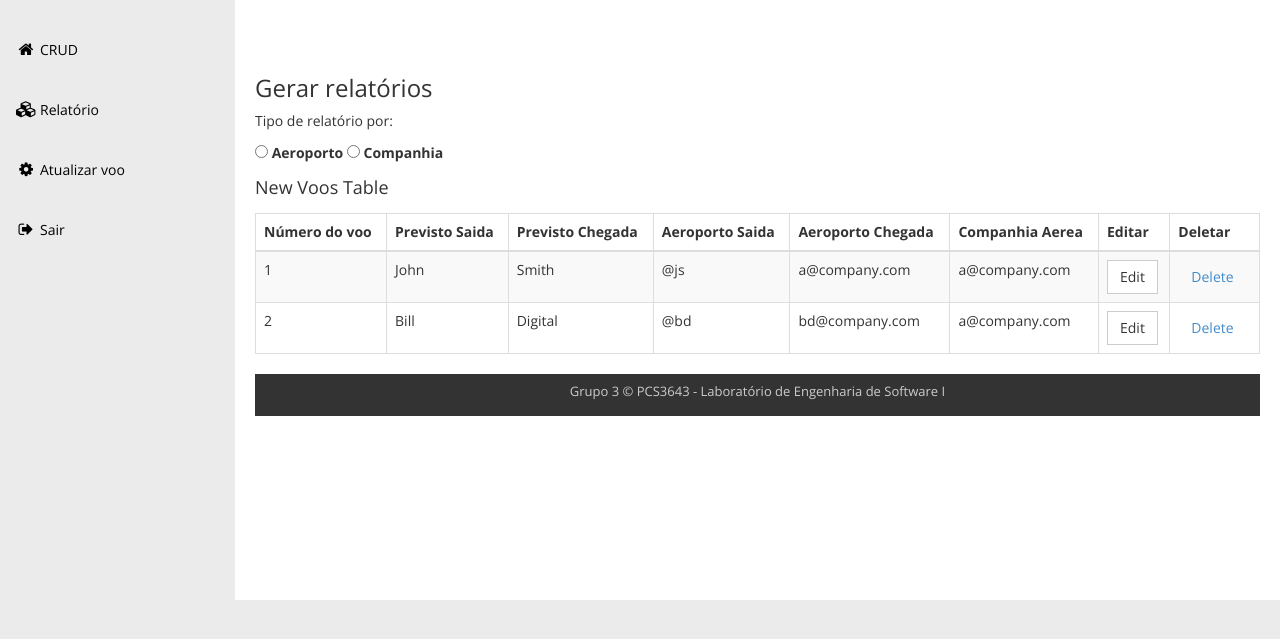
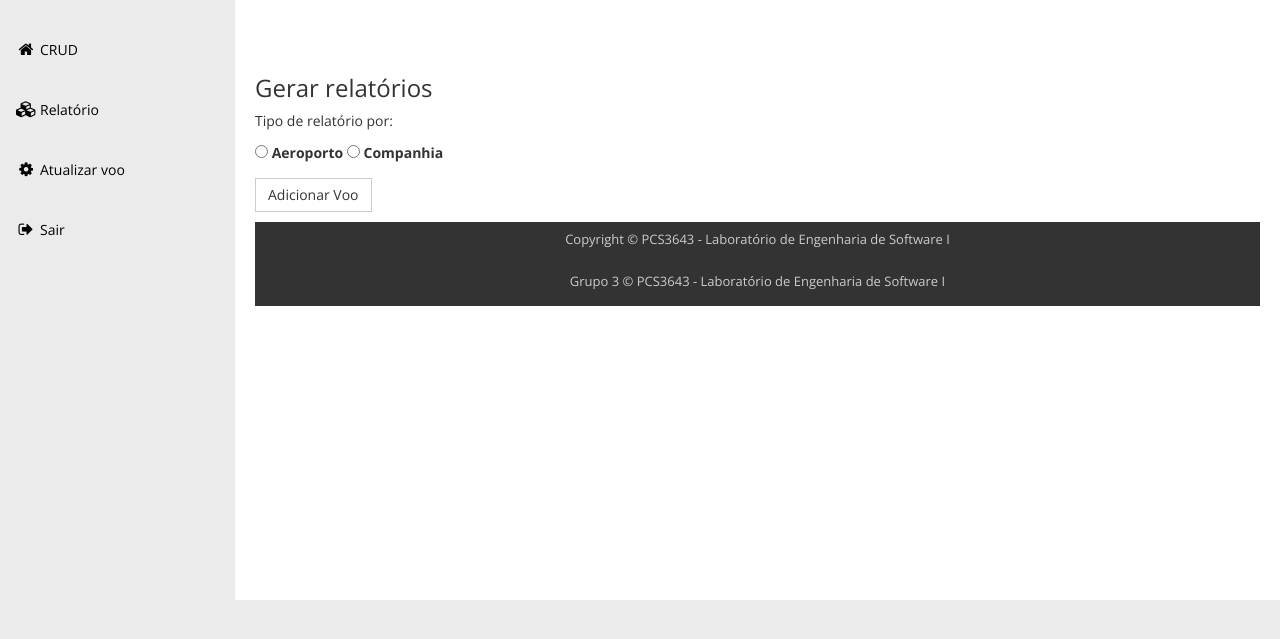
Before and after one commit to ggm801/Lab-Eng-Soft, a Django app: page /relatorio in a window 1280 px wide. Shown: the part 50-689 px from the top of the page. Run offline with Django 4.2, Linux system fonts and the light colour scheme; a user stored in the database is signed in; some libraries are stand-ins or nearby versions.

Commit message:
Trabalhando no relatorio.

```diff
--- a/MyProject/MyProject/urls.py
+++ b/MyProject/MyProject/urls.py
@@ -25,6 +25,7 @@ urlpatterns = [
     path('relatorio', views.relatorio, name='relatorio'),
     path('atualizarvoo', views.updateflight, name='atualizarvoo'),
     path('formPage', views.vooForm),
+    path('relatorioFormPage', views.relatorioForm),
     path('update_voo/<str:pk>', views.vooUpdateForm, name='update_voo'),
     path('delete_voo/<str:pk>', views.deleteVoo, name='delete_voo')
 
--- a/MyProject/book/forms.py
+++ b/MyProject/book/forms.py
@@ -13,6 +13,11 @@ class VooFormulario(forms.ModelForm):
 
         #widgets = {"DH_PREVISTO_SAIDA": forms.TimeInput}
 
+class RelatorioFormulario(forms.ModelForm):
+    class Meta:
+        model = Voo
+        fields = ['DH_PREVISTO_SAIDA','DH_PREVISTO_CHEGADA','NM_AEROPORTO_SAIDA','NM_AEROPORTO_CHEGADA']
+
 class VooFormularioUpdate(forms.ModelForm):
     class Meta:
         model = Voo
--- a/MyProject/book/views.py
+++ b/MyProject/book/views.py
@@ -3,7 +3,7 @@ from .models import Voo, VooReal
 from django.template import loader
 from django.http import HttpResponse
 from django.shortcuts import render
-from .forms import VooFormulario, VooFormularioUpdate
+from .forms import VooFormulario, VooFormularioUpdate, RelatorioFormulario
 from django.contrib.auth import authenticate,login
 from django.contrib.auth.forms import AuthenticationForm
 from django.contrib.auth.decorators import login_required
@@ -16,6 +16,10 @@ def crud(request):
     context = {'voo': voo}
     return HttpResponse(template.render(context, request))
 
+# Definir: o que é o relatório
+# O que vc precisa pro relatório: datas, quais voos
+# O Forms de inputs de coisas pro relatório
+# fzr pdf
 @login_required(login_url='/accounts/login')
 def relatorio(request):
     return render(request, "relatorio.html")
@@ -30,6 +34,17 @@ def vooForm(request):
             return redirect('/crud')
     context = {'form': form}
     return render(request, 'vooForm.html', context)
+
+@login_required(login_url='/accounts/login')
+def relatorioForm(request):
+    form = RelatorioFormulario()
+    if request.method == 'POST':
+        form = RelatorioFormulario(request.POST)
+        if form.is_valid():
+            form.save()
+            return redirect('/relatorio')
+    context = {'form': form}
+    return render(request, 'relatorioForm.html', context)
 
 @login_required(login_url='/accounts/login')
 def vooUpdateForm(request, pk):
--- a/MyProject/template/relatorio.html
+++ b/MyProject/template/relatorio.html
@@ -61,48 +61,39 @@
             </form>
           </div>
 
+          <h4>
+            <td><a href="relatorioFormPage" class="btn btn-default">Adicionar Voo</a></td>
+          </h4>
+
           <div class="row">
             <div class="col-md-12">
-              <div class="table-responsive">
-                <h4 class="margin-bottom-15">New Voos Table</h4>
-                <table class="table table-striped table-hover table-bordered">
-                  <thead>
-                    <tr>
-                      <th>Número do voo</th>
-                      <th>Previsto Saida</th>
-                      <th>Previsto Chegada</th>
-                      <th>Aeroporto Saida</th>
-                      <th>Aeroporto Chegada</th>
-                      <th>Companhia Aerea</th>
-                      <th>Editar</th>
-                      <th>Deletar</th>
-                    </tr>
-                  </thead>
-                  <tbody>
-                    <tr>
-                      <td>1</td>
-                      <td>John</td>
-                      <td>Smith</td>
-                      <td>@js</td>
-                      <td>a@company.com</td>
-                      <td>a@company.com</td>
-                      <td><a href="#" class="btn btn-default">Edit</a></td>
-                      <td><a href="#" class="btn btn-link">Delete</a></td>
-                    </tr>
-                    <tr>
-                      <td>2</td>
-                      <td>Bill</td>
-                      <td>Digital</td>
-                      <td>@bd</td>
-                      <td>bd@company.com</td>
-                      <td>a@company.com</td>
-                      <td><a href="#" class="btn btn-default">Edit</a></td>
-                      <td><a href="#" class="btn btn-link">Delete</a></td>
-                    </tr>
 
+                  <!-- Modal -->
+                  <div class="modal fade" id="confirmModal" tabindex="-1" role="dialog" aria-labelledby="myModalLabel"
+                    aria-hidden="true">
+                    <div class="modal-dialog">
+                      <div class="modal-content">
+                        <div class="modal-header">
+                          <button type="button" class="close" data-dismiss="modal"><span
+                              aria-hidden="true">&times;</span><span class="sr-only">Close</span></button>
+                          <h4 class="modal-title" id="myModalLabel">Are you sure you want to sign out?</h4>
+                        </div>
+                        <div class="modal-footer">
+                          <a href="sign-in.html" class="btn btn-primary">Yes</a>
+                          <button type="button" class="btn btn-default" data-dismiss="modal">No</button>
+                        </div>
+                      </div>
+                    </div>
+                  </div>
 
-                  </tbody>
-                </table>
+                  <footer class="templatemo-footer">
+                    <div class="templatemo-copyright">
+                      <p>Copyright &copy; PCS3643 - Laboratório de Engenharia de Software I
+                        <!-- Credit: www.templatemo.com -->
+                      </p>
+                    </div>
+                  </footer>
+                </div>
               </div>
 
               <!-- Modal -->
```
Also changed, not shown: MyProject/template/relatorioForm.html (added, +101 -0 lines), MyProject/db.sqlite3.
